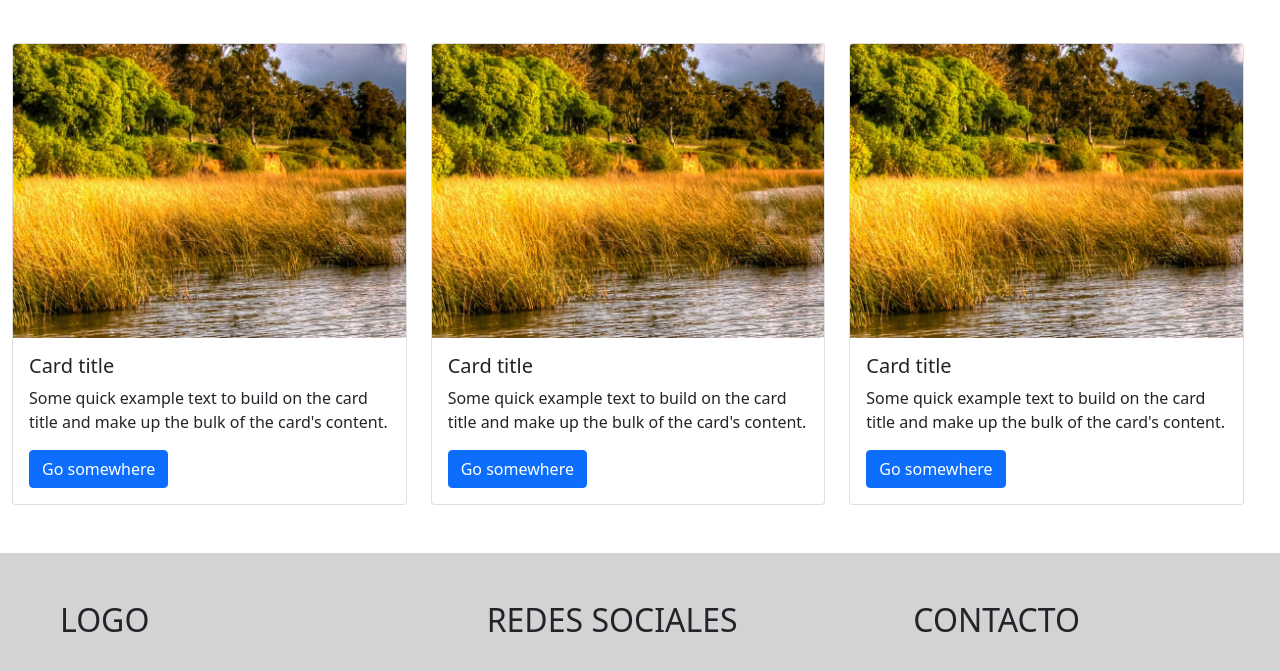
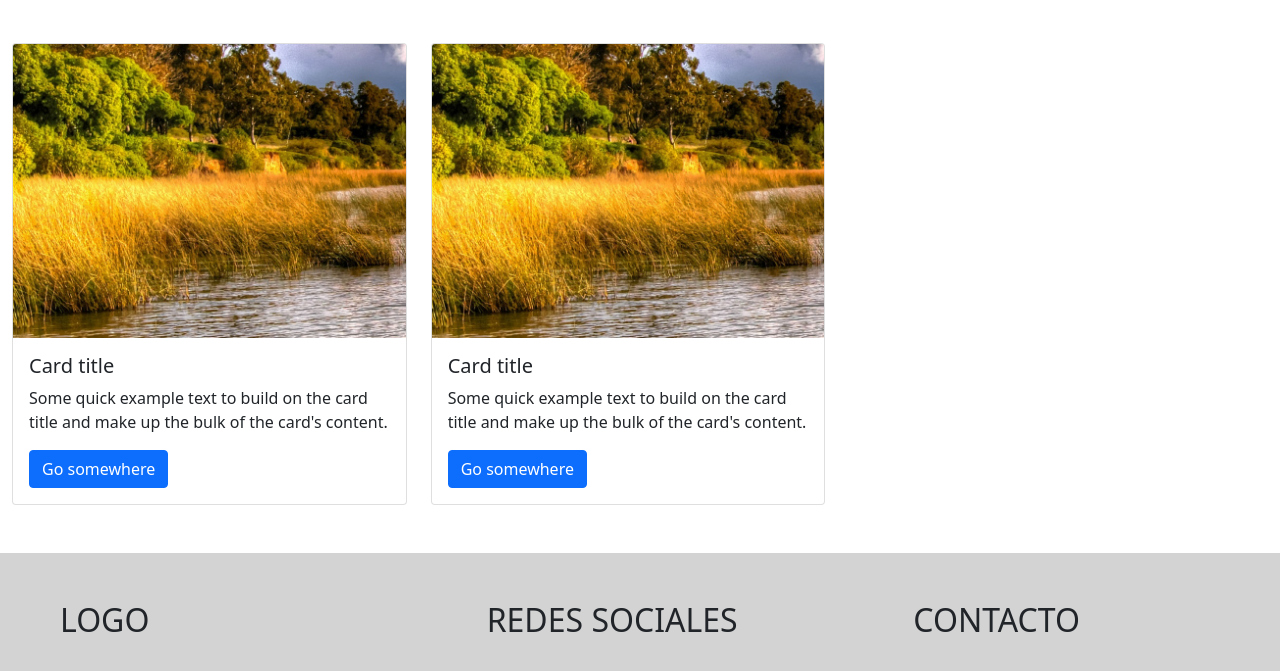
Before and after one commit to profeEma/clase12_c36385, a plain HTML site: page index.html in a window 1280 px wide. Shown: the part 747-1418 px from the top of the page. Drawn offline with nearby package versions, Linux system fonts and the light colour scheme.

Commit message:
sacamos card del index

```diff
--- a/index.html
+++ b/index.html
@@ -98,14 +98,6 @@
             </div>
           </div>
           <div class="col-12 col-lg-4">
-            <div class="card">
-              <img src="assets/img/800x600.jpg" class="card-img-top" alt="...">
-              <div class="card-body">
-                <h5 class="card-title">Card title</h5>
-                <p class="card-text">Some quick example text to build on the card title and make up the bulk of the card's content.</p>
-                <a href="#" class="btn btn-primary">Go somewhere</a>
-              </div>
-            </div>
           </div>
         </div>
       </div>
```
